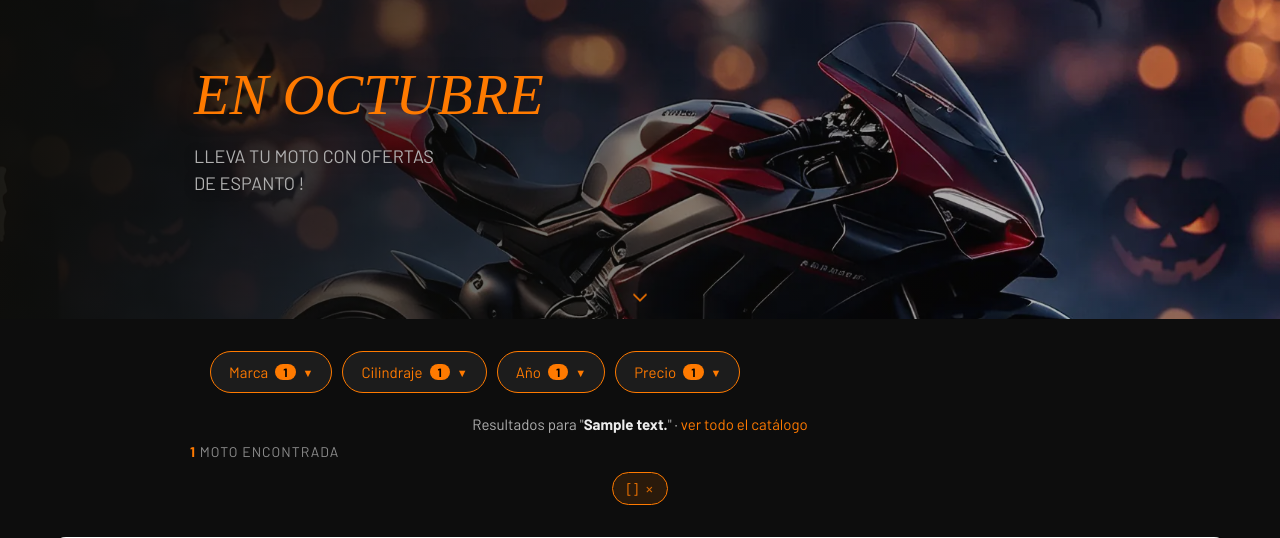
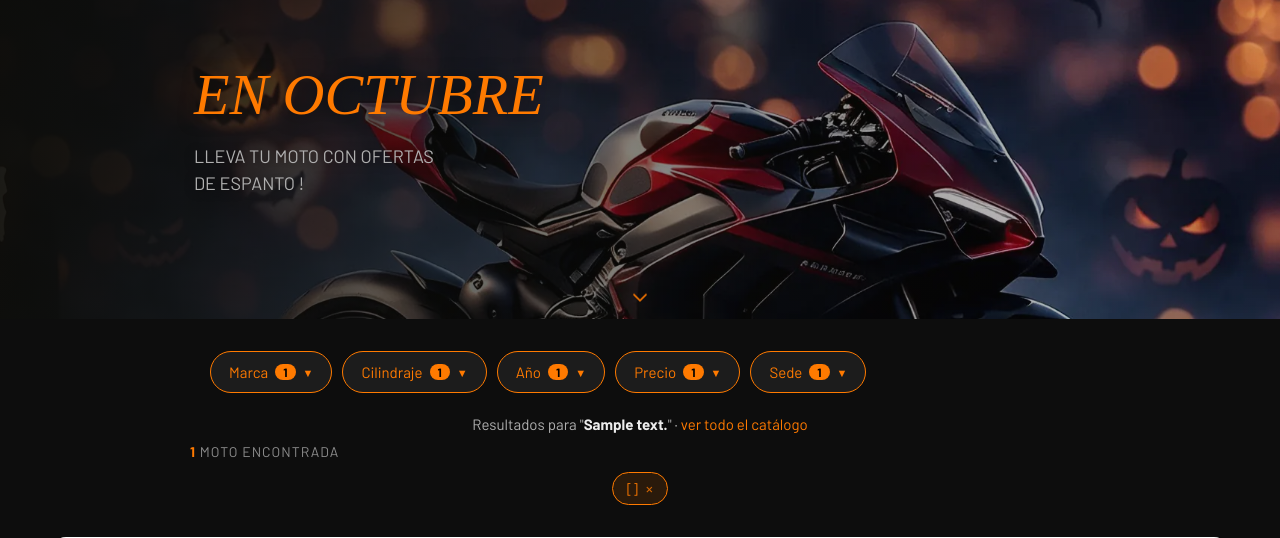
Before and after one commit to alexcoral420/sistema-motos, a Flask app: template app/templates/catalogo.html in a window 1280 px wide. Shown: the part 73-611 px from the top of the page. Run offline with Flask 3, Linux system fonts and the light colour scheme; the visitor is signed in with stand-in values (Sample User, id 1); the template is opened without the code that fills it: most values are stand-ins (such as "Sample title", 1, 10 or a date in 2020); grey boxes marked "Sample" are stand-in pictures; some libraries are stand-ins or nearby versions; some web fonts are replaced.

Commit message:
Catalogo: filtro y pastilla de sede; boton Atras en el detalle
- Panel de sede (radios, "Todas las sedes" con value vacio) dentro de
  #form-filtros, sincronizado por el JS de fetch.
- filtros_aplicados incluye la sede: todas las pastillas la conservan
  al quitar otro filtro y vuelven a la pagina 1.
- Detalle: "Atras" con estilo de boton; usa history.back() si se llego
  desde el sitio, si no sigue el href a /catalogo.

Co-Authored-By: Claude Opus 5.5 <noreply@anthropic.com>

```diff
--- a/app/templates/catalogo.html
+++ b/app/templates/catalogo.html
@@ -629,6 +629,14 @@
                 {% if filtros.precio %}<span class="cuenta">{{ filtros.precio|length }}</span>{% endif %}
                 <span class="flecha">&#9660;</span>
             </button>
+
+            <button type="button" class="btn-desplegable {% if filtros.sede_id %}activo{% endif %}"
+                    onclick="alternarFiltro('sede')" id="btn-sede"
+                    aria-expanded="false" aria-controls="panel-sede">
+                Sede
+                {% if filtros.sede_id %}<span class="cuenta">1</span>{% endif %}
+                <span class="flecha">&#9660;</span>
+            </button>
         </div>
 
         <div class="panel-desplegable" id="panel-marca">
@@ -677,6 +685,26 @@
                     <input type="checkbox" name="precio" value="{{ clave }}"
                            {% if clave in filtros.precio %}checked{% endif %}>
                     {{ rango.etiqueta }}
+                </label>
+                {% endfor %}
+            </div>
+            <button type="submit" class="btn-filtrar" style="margin-top:16px; width:100%">Ver resultados</button>
+        </div>
+
+        {# Una sola sede a la vez: radios. "Todas" va con value vacío, que el
+           servidor descarta como "sin filtro de sede". #}
+        <div class="panel-desplegable" id="panel-sede">
+            <div class="opciones">
+                <label class="opcion">
+                    <input type="radio" name="sede" value=""
+                           {% if not filtros.sede_id %}checked{% endif %}>
+                    Todas las sedes
+                </label>
+                {% for s in sedes %}
+                <label class="opcion">
+                    <input type="radio" name="sede" value="{{ s.id }}"
+                           {% if s.id == filtros.sede_id %}checked{% endif %}>
+                    {{ s.nombre }}
                 </label>
                 {% endfor %}
             </div>
@@ -850,11 +878,17 @@
         document.querySelectorAll('#form-filtros input[type=checkbox]').forEach(c => {
             c.checked = params.getAll(c.name).includes(c.value);
         });
+        // Sede: sin param (o con uno vacío) queda marcada "Todas" (value="").
+        document.querySelectorAll('#form-filtros input[type=radio]').forEach(r => {
+            r.checked = (params.get(r.name) || '') === r.value;
+        });
         document.getElementById('input-busqueda').value = params.get('q') || '';
 
-        ['marca', 'cc', 'anio', 'precio'].forEach(nombre => {
+        ['marca', 'cc', 'anio', 'precio', 'sede'].forEach(nombre => {
             const boton = document.getElementById('btn-' + nombre);
-            const elegidas = document.querySelectorAll('#panel-' + nombre + ' input:checked').length;
+            // "Todas las sedes" está marcada pero no es un filtro: no cuenta.
+            const elegidas = [...document.querySelectorAll('#panel-' + nombre + ' input:checked')]
+                .filter(i => i.value !== '').length;
             let cuenta = boton.querySelector('.cuenta');
             boton.classList.toggle('activo', elegidas > 0);
             if (elegidas) {
@@ -872,8 +906,9 @@
 
     function paramsDeForm(form) {
         const params = new URLSearchParams(new FormData(form));
-        // Una búsqueda vacía no ensucia la URL con ?q=
-        if (params.get('q') === '') params.delete('q');
+        // Campos vacíos (búsqueda en blanco, "Todas las sedes") no ensucian
+        // la URL con ?q= o ?sede=
+        [...params].filter(([, v]) => v === '').forEach(([k]) => params.delete(k));
         params.delete('pagina');   // filtro nuevo: siempre desde la página 1
         return params;
     }
```
Also changed, not shown: app/servicios/catalogo.py (+12 -4 lines), app/templates/detalle.html (+19 -4 lines).
